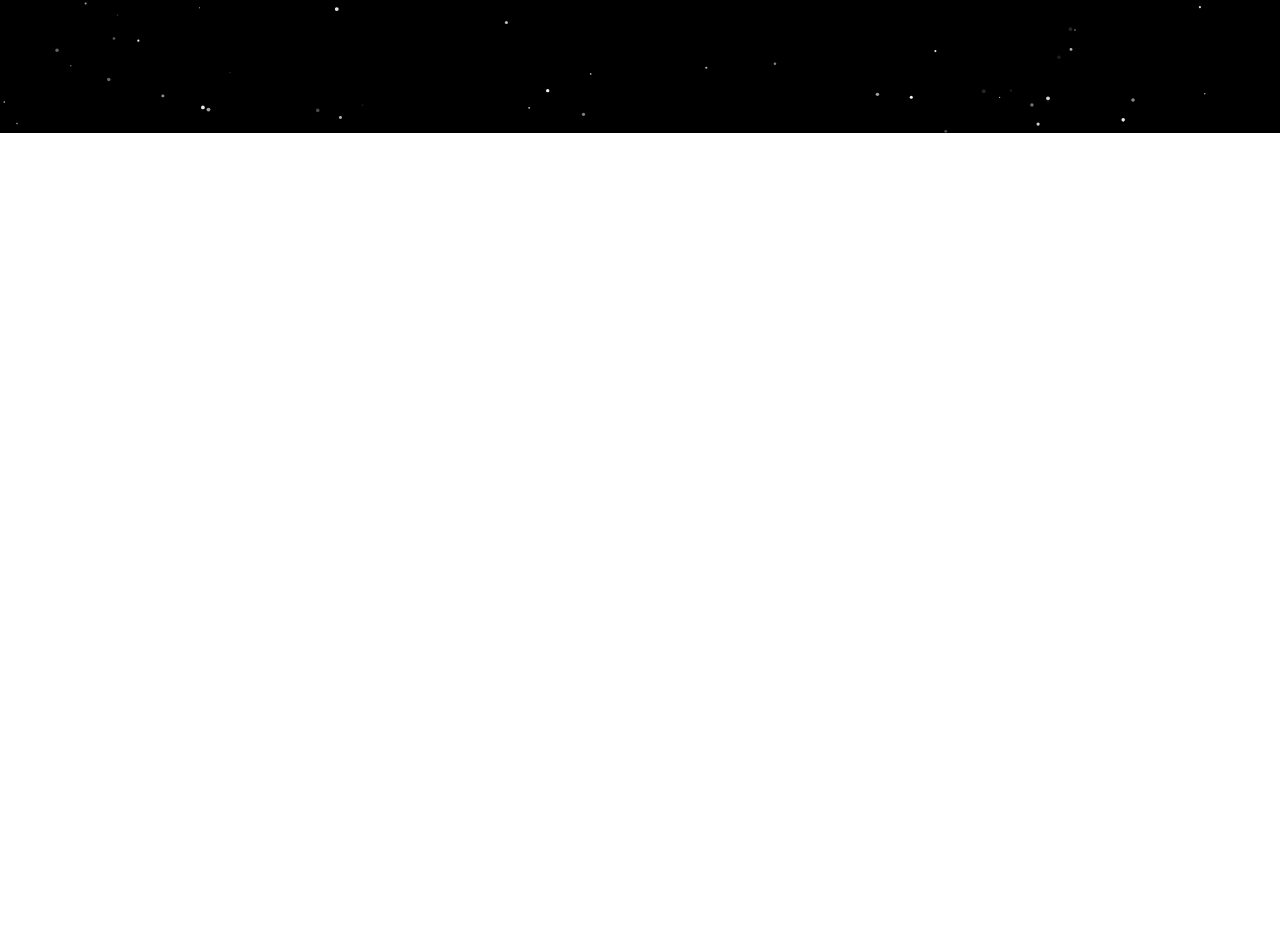
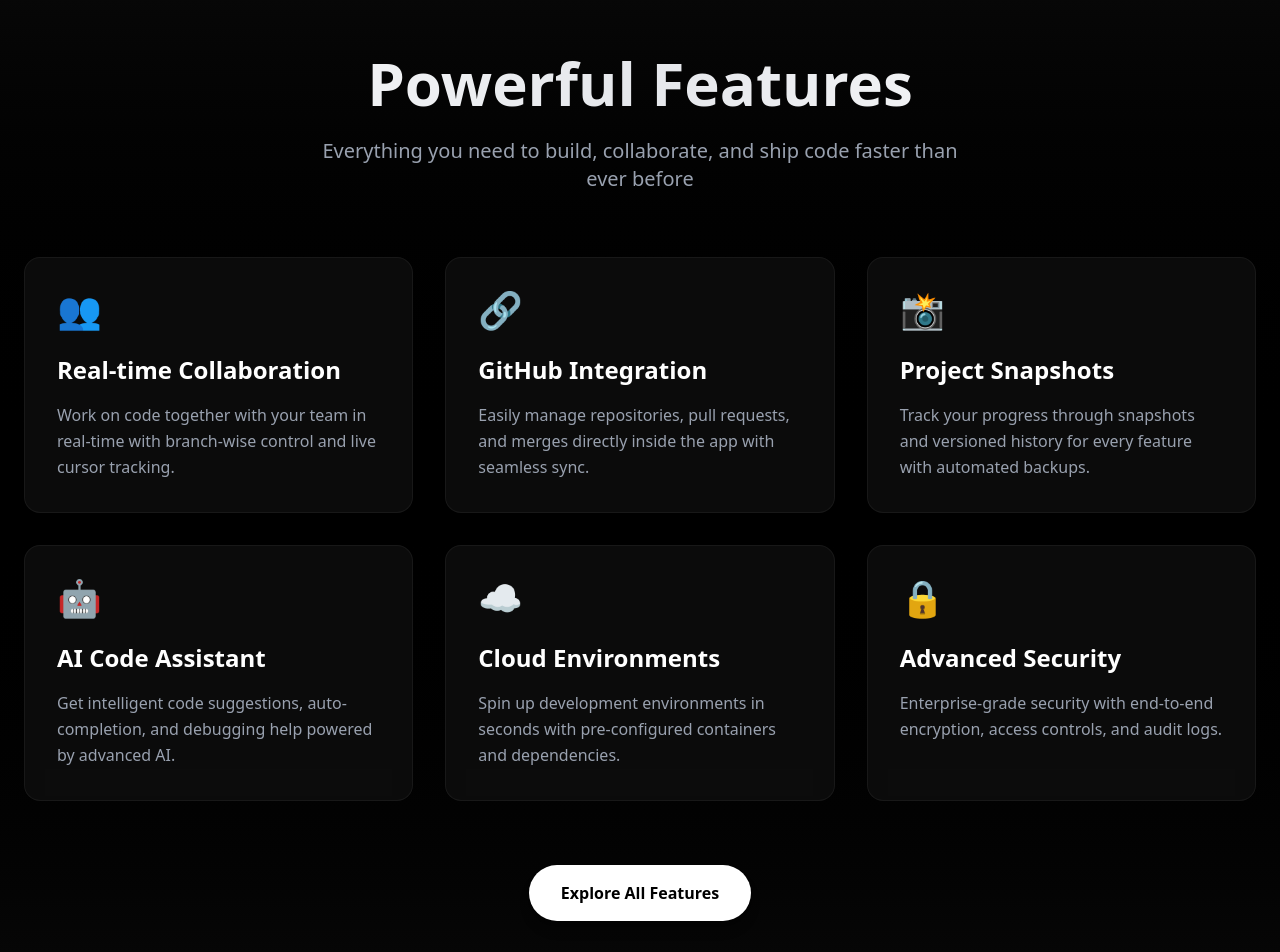
Before and after one commit to Rajeev12R/CodeCollab, a Next.js app: page / in a window 1280 px wide. Shown: the part 731-1683 px from the top of the page. Before the commit the page ends 864 px from the top, so only its background shows below. Built offline with nearby package versions, Linux system fonts and the light colour scheme.

Commit message:
Added features section

```diff
--- a/src/app/page.tsx
+++ b/src/app/page.tsx
@@ -1,3 +1,4 @@
+import Features from '@/components/features'
 import Hero from '@/components/hero'
 import React from 'react'
 
@@ -5,6 +6,7 @@ const page = () => {
   return (
     <div>
       <Hero/>
+      <Features/>
     </div>
   )
 }
--- /dev/null
+++ b/src/components/features.tsx
@@ -0,0 +1,144 @@
+'use client'
+import React from 'react'
+
+const features = [
+  {
+    title: "Real-time Collaboration",
+    description: "Work on code together with your team in real-time with branch-wise control and live cursor tracking.",
+    icon: "👥",
+    gradient: "from-blue-500 to-cyan-500"
+  },
+  {
+    title: "GitHub Integration",
+    description: "Easily manage repositories, pull requests, and merges directly inside the app with seamless sync.",
+    icon: "🔗",
+    gradient: "from-purple-500 to-pink-500"
+  },
+  {
+    title: "Project Snapshots",
+    description: "Track your progress through snapshots and versioned history for every feature with automated backups.",
+    icon: "📸",
+    gradient: "from-green-500 to-emerald-500"
+  },
+  {
+    title: "AI Code Assistant",
+    description: "Get intelligent code suggestions, auto-completion, and debugging help powered by advanced AI.",
+    icon: "🤖",
+    gradient: "from-orange-500 to-red-500"
+  },
+  {
+    title: "Cloud Environments",
+    description: "Spin up development environments in seconds with pre-configured containers and dependencies.",
+    icon: "☁️",
+    gradient: "from-indigo-500 to-blue-500"
+  },
+  {
+    title: "Advanced Security",
+    description: "Enterprise-grade security with end-to-end encryption, access controls, and audit logs.",
+    icon: "🔒",
+    gradient: "from-yellow-500 to-orange-500"
+  }
+]
+
+const Features = () => {
+  return (
+    <section className="w-full py-20 bg-black text-white relative overflow-hidden">
+      {/* Background gradient overlay */}
+      <div className="absolute inset-0 bg-gradient-to-b from-neutral-950 via-black to-neutral-950 opacity-80"></div>
+
+      <div className="max-w-7xl mx-auto px-6 relative z-10">
+        {/* Header */}
+        <div className="text-center mb-16">
+          <h2 className="text-4xl md:text-6xl font-bold mb-6 bg-gradient-to-r from-white via-gray-200 to-white bg-clip-text text-transparent">
+            Powerful Features
+          </h2>
+          <p className="text-xl text-gray-400 max-w-2xl mx-auto">
+            Everything you need to build, collaborate, and ship code faster than ever before
+          </p>
+        </div>
+
+        {/* Features Grid */}
+        <div className="grid grid-cols-1 md:grid-cols-2 lg:grid-cols-3 gap-8">
+          {features.map((feature, index) => (
+            <div
+              key={index}
+              className="group relative bg-neutral-900/50 backdrop-blur-sm rounded-2xl p-8 hover:bg-neutral-800/50 transition-all duration-500 border border-neutral-800/50 hover:border-neutral-700/50 overflow-hidden"
+              style={{
+                animationDelay: `${index * 0.1}s`
+              }}
+            >
+              {/* Animated border beam */}
+              <div className="absolute inset-0 rounded-2xl overflow-hidden">
+                <div className="absolute inset-0 rounded-2xl border-2 border-transparent bg-gradient-to-r from-transparent via-white to-transparent opacity-0 group-hover:opacity-20 transition-opacity duration-500">
+                  <div className={`absolute inset-0 bg-gradient-to-r ${feature.gradient} opacity-30 animate-border-beam`}></div>
+                </div>
+              </div>
+
+              {/* Glow effect */}
+              <div className={`absolute -inset-1 bg-gradient-to-r ${feature.gradient} rounded-2xl blur opacity-0 group-hover:opacity-20 transition-opacity duration-500`}></div>
+
+              {/* Content */}
+              <div className="relative z-10">
+                <div className="text-4xl mb-6 transform group-hover:scale-110 transition-transform duration-300">
+                  {feature.icon}
+                </div>
+                <h3 className="text-2xl font-bold mb-4 group-hover:text-white transition-colors duration-300">
+                  {feature.title}
+                </h3>
+                <p className="text-gray-400 leading-relaxed group-hover:text-gray-300 transition-colors duration-300">
+                  {feature.description}
+                </p>
+              </div>
+
+              {/* Hover indicator */}
+              <div className="absolute bottom-0 left-0 w-full h-1 bg-gradient-to-r from-transparent via-white to-transparent opacity-0 group-hover:opacity-60 transition-opacity duration-500 transform scale-x-0 group-hover:scale-x-100 transition-transform duration-500"></div>
+            </div>
+          ))}
+        </div>
+
+        {/* Bottom CTA */}
+        <div className="text-center mt-16">
+          <button className="bg-white text-black font-semibold py-4 px-8 rounded-full hover:bg-gray-200 transition-all duration-300 transform hover:scale-105 shadow-lg hover:shadow-xl">
+            Explore All Features
+          </button>
+        </div>
+      </div>
+
+      <style jsx>{`
+        @keyframes border-beam {
+          0% {
+            transform: translateX(-100%) translateY(-100%) rotate(45deg);
+          }
+          100% {
+            transform: translateX(100%) translateY(100%) rotate(45deg);
+          }
+        }
+
+        .animate-border-beam {
+          animation: border-beam 3s linear infinite;
+        }
+
+        .group:nth-child(1) .animate-border-beam {
+          animation-delay: 0s;
+        }
+        .group:nth-child(2) .animate-border-beam {
+          animation-delay: 0.5s;
+        }
+        .group:nth-child(3) .animate-border-beam {
+          animation-delay: 1s;
+        }
+        .group:nth-child(4) .animate-border-beam {
+          animation-delay: 1.5s;
+        }
+        .group:nth-child(5) .animate-border-beam {
+          animation-delay: 2s;
+        }
+        .group:nth-child(6) .animate-border-beam {
+          animation-delay: 2.5s;
+        }
+      `}</style>
+    </section>
+  )
+}
+
+export default Features
--- a/src/components/hero.tsx
+++ b/src/components/hero.tsx
@@ -84,7 +84,7 @@ const Hero = () => {
   }, [])
 
   return (
-    <section className="relative h-screen w-full overflow-hidden flex items-center justify-center text-center px-4">
+    <section className="relative h-[80vh] w-full overflow-hidden flex items-center justify-center text-center px-4">
       {/* Canvas for stars */}
       <canvas
         ref={canvasRef}
@@ -93,7 +93,7 @@ const Hero = () => {
       />
 
       {/* Content */}
-      <div className="relative -top-20 z-10 text-white max-w-4xl mx-auto">
+      <div className="relative -top-10 z-10 text-white max-w-4xl mx-auto">
         <h1 className="text-5xl md:text-7xl font-bold mb-6">
           Welcome to CodeCollab
         </h1>
```
